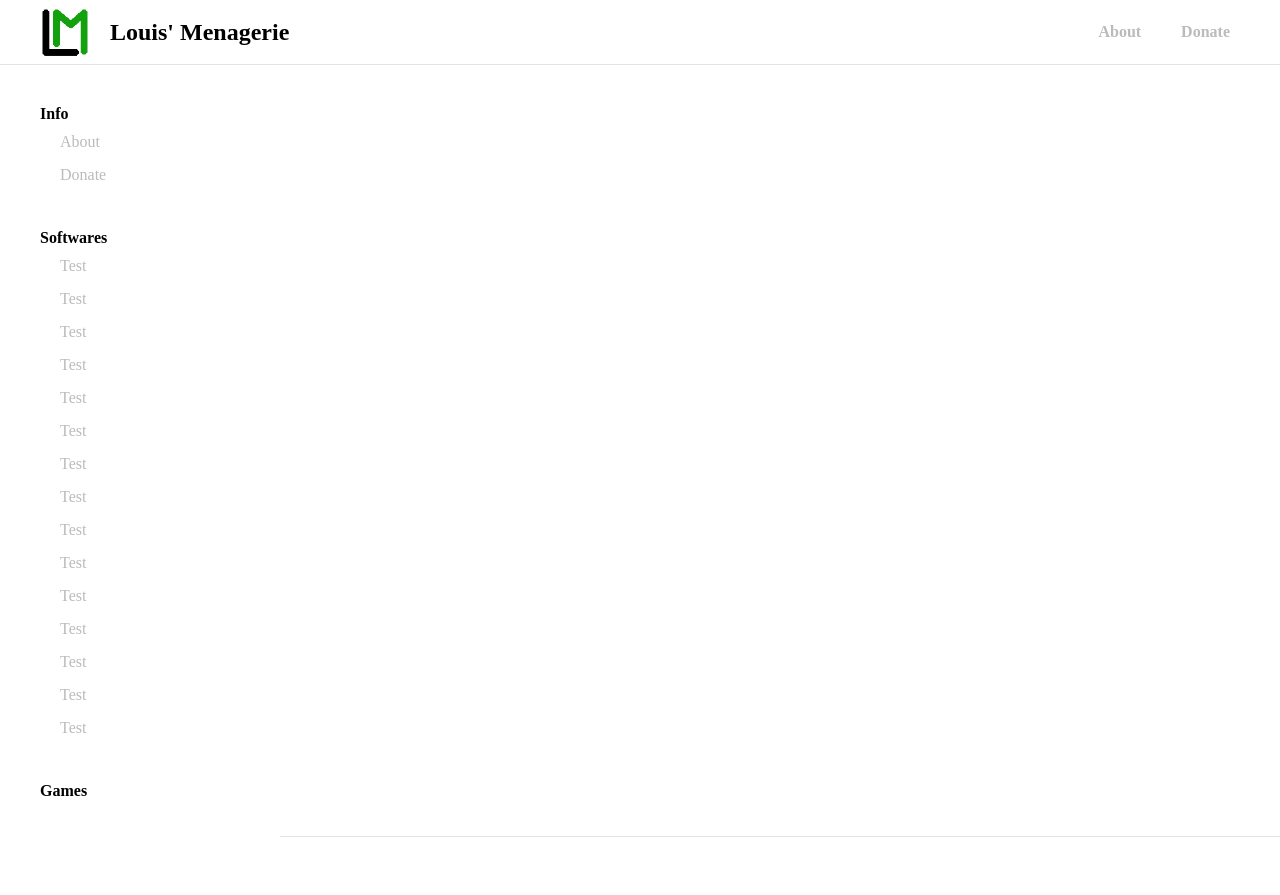
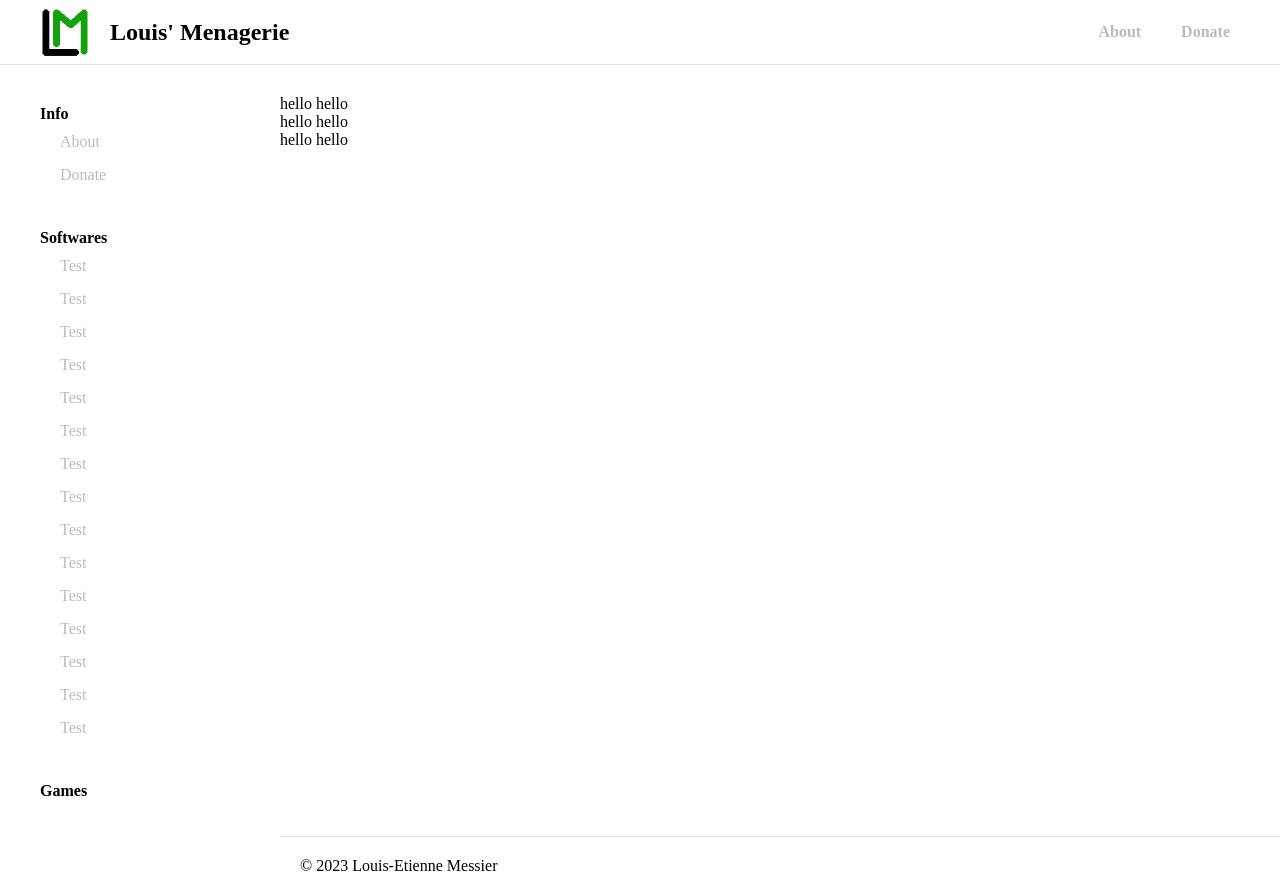
Before and after one commit to LouisTheBest1231/LouisMenagerie, a React (Create React App) app in the folder client/: page / in a window 1280 px wide. Built offline with nearby package versions, Linux system fonts and the light colour scheme.

Commit message:
text navbar fix

```diff
--- a/client/src/index.css
+++ b/client/src/index.css
@@ -2,7 +2,7 @@
     --color-bg:#121212;
     --color-fg-1:#383838;
     --color-fg-2:#4a4a4a;
-    --color-fg-3:#5f5f5f;
+    --color-fg-3:#737373;
     --border-radius:30px;
     --text-color:white;
     color-scheme: dark;
@@ -43,7 +43,7 @@
 
 body{
     background-color: var(--color-bg);
-    color:white;
+    color: var(--text-color);
 
 
 
@@ -62,7 +62,7 @@
     flex-direction: row;
     justify-content: center;
     align-items: center;
-    height: 100%;
+
 
 }
 .fixed_container{
--- a/client/src/react_components/Page/Footer/Footer.js
+++ b/client/src/react_components/Page/Footer/Footer.js
@@ -1,9 +1,14 @@
 import "./Footer.css"
 
 export default function Footer(){
+
+    function getYear(){
+        return new Date().getFullYear();
+    }
+
     return (
         <div className="footer">
-            © 2023 Louis-Etienne Messier
+            © {getYear()} Louis-Etienne Messier
         </div>
     );
 }
```
Also changed, not shown: 11 other files (tests, documents, lock files or other folders).
